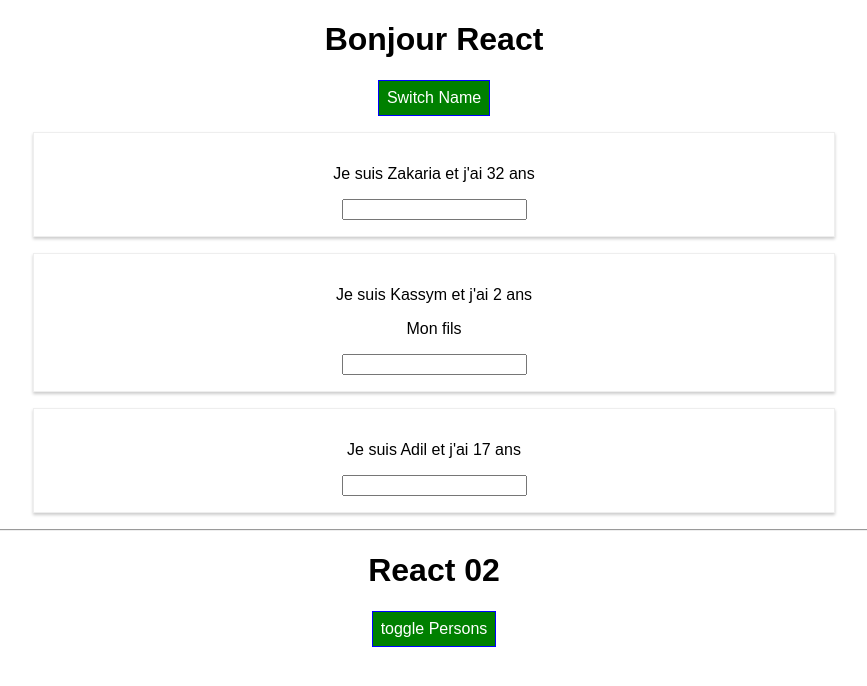
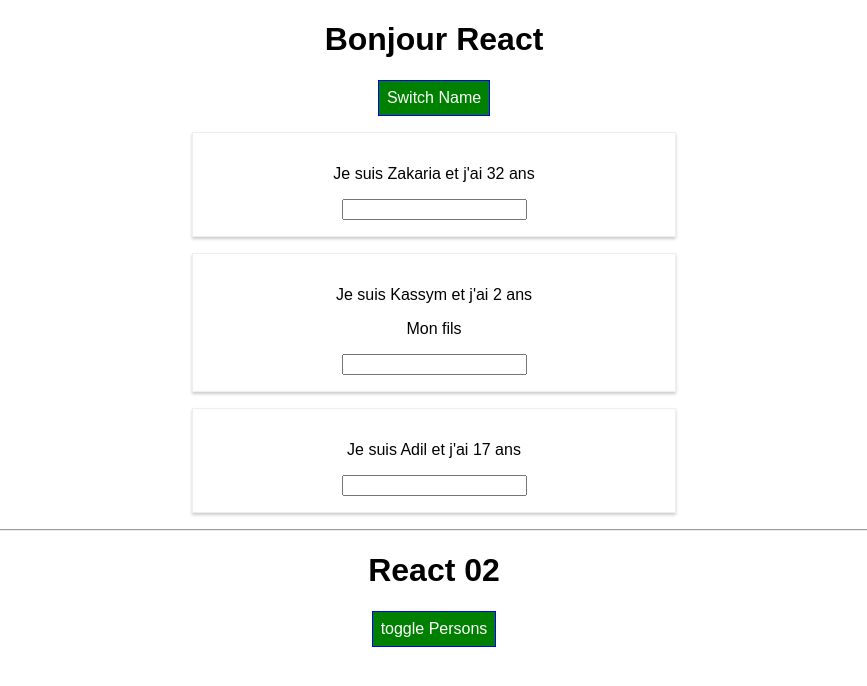
Before and after one commit to limozaza/memo-react, a React (Create React App) app: page / in a window 1280 px wide. Shown: the top 686 px of the page, without its empty margins (206-1073 px from the left). Built offline with nearby package versions, Linux system fonts and the light colour scheme.

Commit message:
finish Radium

```diff
--- a/src/App.js
+++ b/src/App.js
@@ -1,6 +1,6 @@
 import React, { Component } from 'react';
 
-import Radium from 'radium';
+import Radium, {StyleRoot} from 'radium';
 
 import './App.css';
 
@@ -119,6 +119,7 @@
 
 
     return (
+      <StyleRoot>
         <div className="App">
           <h1>Bonjour React</h1>
           <button
@@ -139,6 +140,8 @@
           <button style={style} key='4' onClick={this.togglePersonHandler}>toggle Persons</button>
           {personnes}
         </div>
+      </StyleRoot>
+
     );
   }
 }
--- a/src/Person/Person.css
+++ b/src/Person/Person.css
@@ -6,3 +6,9 @@
     padding: 16px;
     text-align: center;
 }
+
+/*@media (min-width: 500px){
+    .Person{
+        width: 450px;
+    }
+}*/
--- a/src/Person/Person.js
+++ b/src/Person/Person.js
@@ -3,8 +3,15 @@
 
 import './Person.css'
 const Person = (props) => {
+
+    const style = {
+        '@media (min-width: 500px)':{
+            width: '450px'
+        }
+    }
+
     return (
-        <div className="Person">
+        <div className="Person" style={style}>
             <p onClick={props.click}>Je suis {props.name} et j'ai {props.age} ans</p>
             <p>{props.children}</p>
             <input type="text" onChange={props.changed}/>
```
Lines whose indentation alone changed are shown as unchanged.
